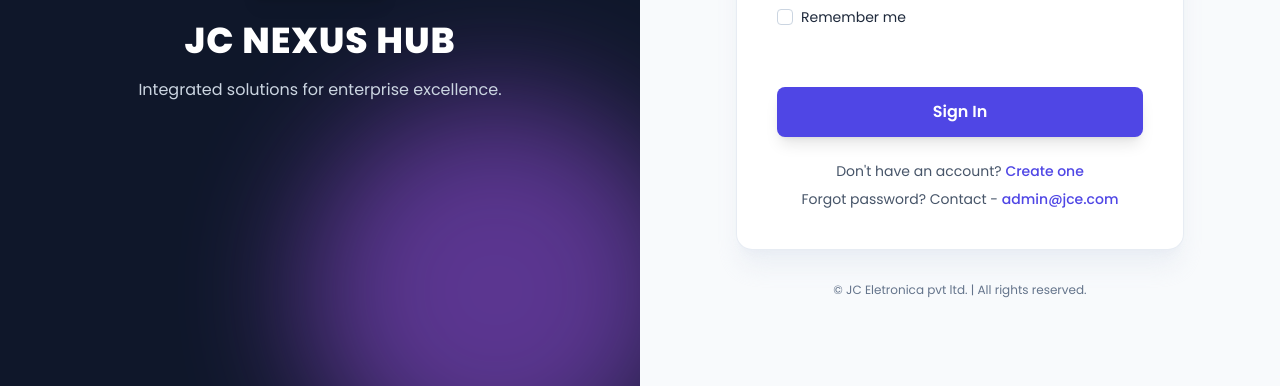
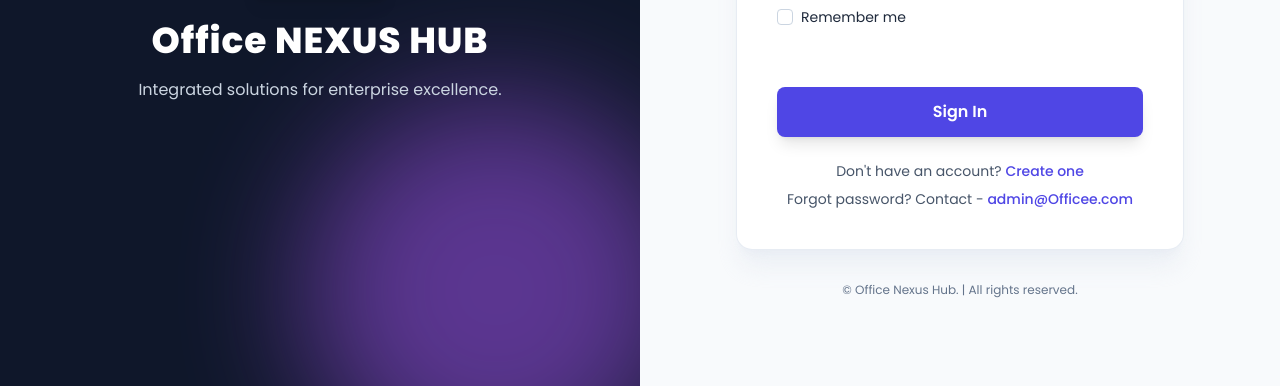
Before and after one commit to devrajnayak04/OFFICE-NEXUS-HUB-, a website: page index.html in a window 1280 px wide. Shown: the part 414-800 px from the top of the page. Drawn offline with nearby package versions, Linux system fonts and the light colour scheme.

Commit message:
Update index.html

```diff
--- a/index.html
+++ b/index.html
@@ -3,7 +3,7 @@
 <head>
   <meta charset="UTF-8" />
   <meta name="viewport" content="width=device-width, initial-scale=1.0" />
-  <title>Sign In - JC Nexus Hub</title>
+  <title>Sign In - Office Nexus Hub</title>
 
   <script src="https://cdn.tailwindcss.com?plugins=forms"></script>
 
@@ -43,8 +43,8 @@
       <div class="absolute inset-0 bg-grid-slate-800/[0.2] [mask-image:linear-gradient(to_bottom,white_40%,transparent_100%)]"></div>
 
       <div class="z-10 w-full max-w-md animate-fade-in-up [animation-delay:200ms]">
-        <img src="logo.png" alt="JC Nexus Hub Logo" class="h-32 w-auto mx-auto drop-shadow-lg" />
-        <h1 class="mt-6 text-4xl font-extrabold tracking-wide">JC NEXUS HUB</h1>
+        <img src="logo.png" alt="Office Nexus Hub Logo" class="h-32 w-auto mx-auto drop-shadow-lg" />
+        <h1 class="mt-6 text-4xl font-extrabold tracking-wide">Office NEXUS HUB</h1>
         <p class="mt-4 text-base text-slate-300 leading-relaxed">Integrated solutions for enterprise excellence.</p>
       </div>
     </div>
@@ -110,13 +110,13 @@
             </p>
             <p class="text-slate-600">
               Forgot password? Contact -
-              <a href="mailto:admin@jce.com" class="font-medium text-indigo-600 hover:text-indigo-500 hover:underline">admin@jce.com</a>
+              <a href="mailto:admin@Officee.com" class="font-medium text-indigo-600 hover:text-indigo-500 hover:underline">admin@Officee.com</a>
             </p>
           </div>
           </div>
 
         <div class="mt-8 text-center animate-fade-in-up [animation-delay:600ms]">
-          <p class="text-xs text-slate-500">&copy; JC Eletronica pvt ltd. | All rights reserved.</p>
+          <p class="text-xs text-slate-500">&copy; Office Nexus Hub. | All rights reserved.</p>
         </div>
       </div>
     </div>
@@ -181,4 +181,5 @@
     });
   </script>
 </body>
+
 </html>
```
